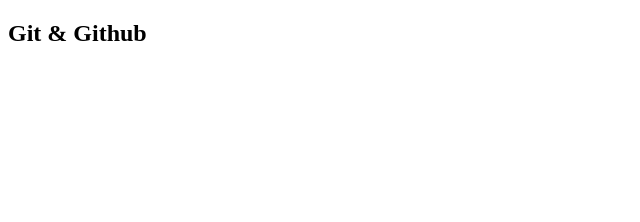
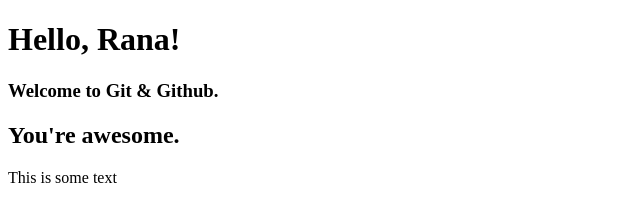
Before and after one commit to shopifykingbd/ostad, a plain HTML site: page index.html in a window 1280 px wide. Shown: the whole page, without its empty margins (0-640 px from the left). Drawn offline with Linux system fonts and the light colour scheme.

Commit message:
New tags into index.html

```diff
--- a/index.html
+++ b/index.html
@@ -8,7 +8,10 @@
 </head>
 
 <body>
-    <h2>Git & Github</h2>
+    <h1>Hello, Rana!</h1>
+    <h3>Welcome to Git & Github.</h3>
+    <h2>You're awesome.</h2>
+    <p>This is some text</p>
 </body>
 
 </html>
```
